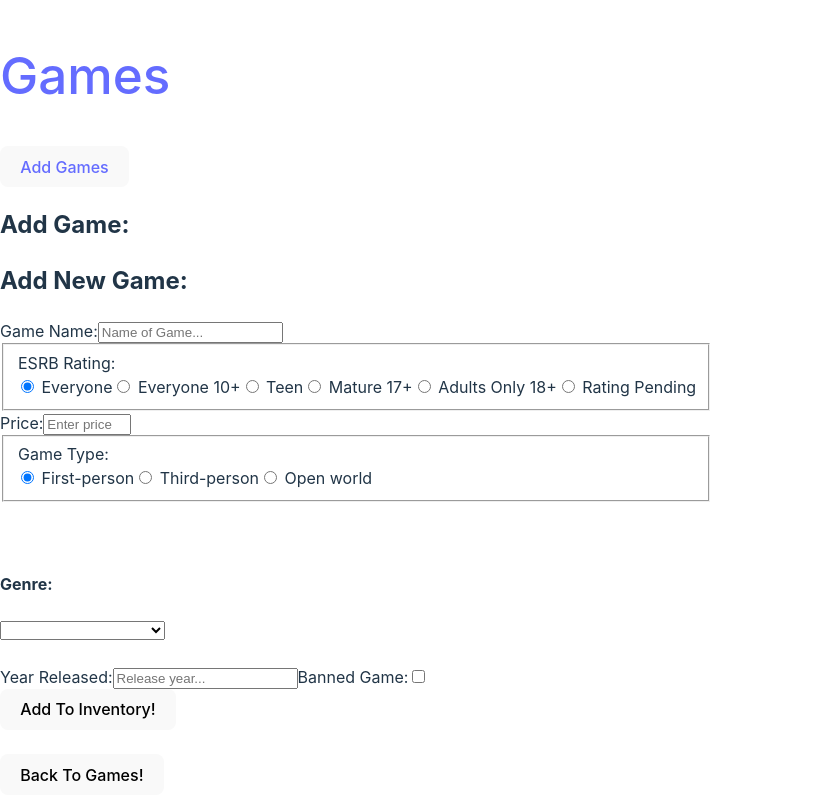
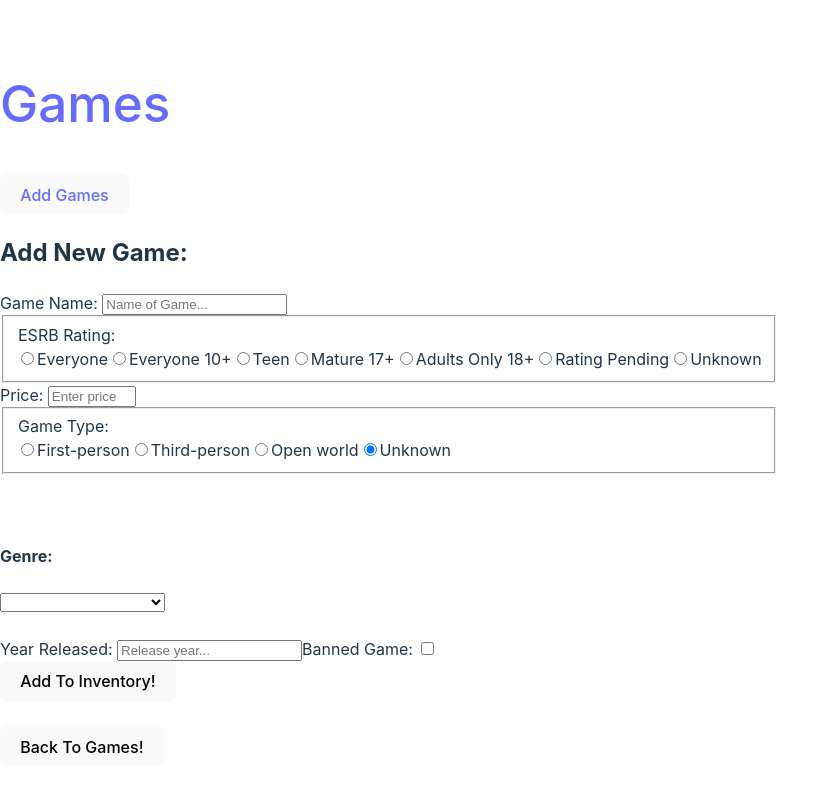
Before and after one commit to tsunami-dev/front_end_single_resource, a React (Vite) app: page /games/new in a window 1280 px wide. Shown: the whole page, without its empty margins (0-839 px from the left). Built offline with nearby package versions, Linux system fonts and the light colour scheme.

Commit message:
fixed the radio inputs in the GameNewform and GameEditForm because they weren't returning any data

```diff
--- a/src/Components/GameEditForm.jsx
+++ b/src/Components/GameEditForm.jsx
@@ -24,6 +24,20 @@ function GameEditForm() {
 
   const handleCheckboxChange = () => {
     setGame({ ...game, is_banned: !game.is_banned });
+  };
+
+  const handleRatingChange = (e) => {
+    const { value } = e.target;
+    // If the selected value is the same as the current value, set it to an empty string
+    const ratingValue = value === game.rating ? "" : value;
+    setGame({ ...game, rating: ratingValue });
+  };
+
+  const handleTypeChange = (e) => {
+    const { value } = e.target;
+    // If the selected value is the same as the current value, set it to an empty string
+    const typeValue = value === game.type ? "" : value;
+    setGame({ ...game, type: typeValue });
   };
 
   // Update game . Redirect to show view
@@ -84,34 +98,80 @@ function GameEditForm() {
         />
         <fieldset>
           <div className="radio">
-            <legend
-              htmlFor="rating"
-              value={game.rating}
-              onChange={handleTextChange}
-            >
-              ESRB Rating:
-            </legend>
+            <legend>ESRB Rating: </legend>
             <label>
-              <input name="rating" value="E" type="radio" checked /> Everyone
+              <input
+                name="rating"
+                value="E"
+                type="radio"
+                checked={game.rating === "E"}
+                onChange={handleRatingChange}
+              />
+              Everyone
             </label>
             <label>
-              <input name="rating" value="E10+" type="radio" /> Everyone 10+
+              <input
+                name="rating"
+                value="E10+"
+                type="radio"
+                checked={game.rating === "E10+"}
+                onChange={handleRatingChange}
+              />
+              Everyone 10+
             </label>
             <label>
-              <input name="rating" value="T" type="radio" /> Teen
+              <input
+                name="rating"
+                value="T"
+                type="radio"
+                checked={game.rating === "T"}
+                onChange={handleRatingChange}
+              />
+              Teen
             </label>
             <label>
-              <input name="rating" value="M" type="radio" /> Mature 17+
+              <input
+                name="rating"
+                value="M"
+                type="radio"
+                checked={game.rating === "M"}
+                onChange={handleRatingChange}
+              />
+              Mature 17+
             </label>
             <label>
-              <input name="rating" value="AO" type="radio" /> Adults Only 18+
+              <input
+                name="rating"
+                value="AO"
+                type="radio"
+                checked={game.rating === "AO"}
+                onChange={handleRatingChange}
+              />
+              Adults Only 18+
             </label>
             <label>
-              <input name="rating" value="RP" type="radio" /> Rating Pending
+              <input
+                name="rating"
+                value="RP"
+                type="radio"
+                checked={game.rating === "RP"}
+                onChange={handleRatingChange}
+              />
+              Rating Pending
+            </label>
+            <label>
+              <input
+                name="rating"
+                value="Null"
+                type="radio"
+                checked={game.rating === " "}
+                onChange={handleRatingChange}
+              />
+              Unknown
             </label>
           </div>
         </fieldset>
-        <label htmlFor="price">Price:</label>
+        <label htmlFor="price">Price: </label>
         <input
           id="price"
           value={game.price}
@@ -124,29 +184,52 @@ function GameEditForm() {
         />
         <fieldset>
           <div className="radio">
-            <legend
-              htmlFor="type"
-              value={game.type}
-              onChange={handleTextChange}
-            >
-              Game Type:
-            </legend>
+            <legend>Game Type: </legend>
             <label>
-              <input name="type" value="First-person" type="radio" checked />{" "}
+              <input
+                name="type"
+                value="First-person"
+                type="radio"
+                checked={game.type === "First-person"}
+                onChange={handleTypeChange}
+              />
               First-person
             </label>
             <label>
-              <input name="type" value="Third-person" type="radio" />{" "}
+              <input
+                name="type"
+                value="Third-person"
+                type="radio"
+                checked={game.type === "Third-person"}
+                onChange={handleTypeChange}
+              />
               Third-person
             </label>
             <label>
-              <input name="type" value="Open world" type="radio" /> Open world
+              <input
+                name="type"
+                value="Open world"
+                type="radio"
+                checked={game.type === "Open world"}
+                onChange={handleTypeChange}
+              />
+              Open world
+            </label>
+            <label>
+              <input
+                name="type"
+                value="Null"
+                type="radio"
+                checked={game.type === ""}
+                onChange={handleTypeChange}
+              />
+              Unknown
             </label>
           </div>
         </fieldset>
         <br />
         <br />
-        <h4 className="select">Genre:</h4>
+        <h4 className="select">Genre: </h4>
         <select value={game.genre} id="genre" onChange={handleTextChange}>
           <option value=""></option>
           <option value="Action game">Action Game</option>
@@ -167,7 +250,7 @@ function GameEditForm() {
         </select>
         <br />
         <br />
-        <label htmlFor="year">Year Released:</label>
+        <label htmlFor="year">Year Released: </label>
         <input
           id="year"
           value={game.year}
@@ -175,7 +258,7 @@ function GameEditForm() {
           onChange={handleTextChange}
           placeholder="Release year..."
         />
-        <label htmlFor="isBanned">Banned Game:</label>
+        <label htmlFor="isBanned">Banned Game: </label>
         <input
           id="isBanned"
           type="checkbox"
--- a/src/Components/GameNewForm.jsx
+++ b/src/Components/GameNewForm.jsx
@@ -47,6 +47,20 @@ function GameNewForm() {
     setGame({ ...game, isBanned: !game.isBanned });
   };
 
+  const handleRatingChange = (e) => {
+    const { value } = e.target;
+    // If the selected value is the same as the current value, set it to an empty string
+    const ratingValue = value === game.rating ? "" : value;
+    setGame({ ...game, rating: ratingValue });
+  };
+
+  const handleTypeChange = (e) => {
+    const { value } = e.target;
+    // If the selected value is the same as the current value, set it to an empty string
+    const typeValue = value === game.type ? "" : value;
+    setGame({ ...game, type: typeValue });
+  };
+
   const handleOnSubmit = (e) => {
     e.preventDefault();
     addGame();
@@ -67,9 +81,9 @@ function GameNewForm() {
 
   return (
     <div className="New">
-      <h2 className="returnheader">Add New Game:</h2>
+      <h2 className="returnheader">Add New Game: </h2>
       <form onSubmit={handleOnSubmit}>
-        <label htmlFor="name">Game Name:</label>
+        <label htmlFor="name">Game Name: </label>
         <input
           id="name"
           value={game.name}
@@ -80,34 +94,80 @@ function GameNewForm() {
         />
         <fieldset>
           <div className="radio">
-            <legend
-              htmlFor="rating"
-              value={game.rating}
-              onChange={handleTextChange}
-            >
-              ESRB Rating:
-            </legend>
+            <legend>ESRB Rating: </legend>
             <label>
-              <input name="rating" value="E" type="radio" checked /> Everyone
+              <input
+                name="rating"
+                value="E"
+                type="radio"
+                checked={game.rating === "E"}
+                onChange={handleRatingChange}
+              />
+              Everyone
             </label>
             <label>
-              <input name="rating" value="E10+" type="radio" /> Everyone 10+
+              <input
+                name="rating"
+                value="E10+"
+                type="radio"
+                checked={game.rating === "E10+"}
+                onChange={handleRatingChange}
+              />
+              Everyone 10+
             </label>
             <label>
-              <input name="rating" value="T" type="radio" /> Teen
+              <input
+                name="rating"
+                value="T"
+                type="radio"
+                checked={game.rating === "T"}
+                onChange={handleRatingChange}
+              />
+              Teen
             </label>
             <label>
-              <input name="rating" value="M" type="radio" /> Mature 17+
+              <input
+                name="rating"
+                value="M"
+                type="radio"
+                checked={game.rating === "M"}
+                onChange={handleRatingChange}
+              />
+              Mature 17+
             </label>
             <label>
-              <input name="rating" value="AO" type="radio" /> Adults Only 18+
+              <input
+                name="rating"
+                value="AO"
+                type="radio"
+                checked={game.rating === "AO"}
+                onChange={handleRatingChange}
+              />
+              Adults Only 18+
             </label>
             <label>
-              <input name="rating" value="RP" type="radio" /> Rating Pending
+              <input
+                name="rating"
+                value="RP"
+                type="radio"
+                checked={game.rating === "RP"}
+                onChange={handleRatingChange}
+              />
+              Rating Pending
+            </label>
+            <label>
+              <input
+                name="rating"
+                value="Null"
+                type="radio"
+                checked={game.rating === " "}
+                onChange={handleRatingChange}
+              />
+              Unknown
             </label>
           </div>
         </fieldset>
-        <label htmlFor="price">Price:</label>
+        <label htmlFor="price">Price: </label>
         <input
           id="price"
           value={game.price}
@@ -120,29 +180,52 @@ function GameNewForm() {
         />
         <fieldset>
           <div className="radio">
-            <legend
-              htmlFor="type"
-              value={game.type}
-              onChange={handleTextChange}
-            >
-              Game Type:
-            </legend>
+            <legend>Game Type: </legend>
             <label>
-              <input name="type" value="First-person" type="radio" checked />{" "}
+              <input
+                name="type"
+                value="First-person"
+                type="radio"
+                checked={game.type === "First-person"}
+                onChange={handleTypeChange}
+              />
               First-person
             </label>
             <label>
-              <input name="type" value="Third-person" type="radio" />{" "}
+              <input
+                name="type"
+                value="Third-person"
+                type="radio"
+                checked={game.type === "Third-person"}
+                onChange={handleTypeChange}
+              />
               Third-person
             </label>
             <label>
-              <input name="type" value="Open world" type="radio" /> Open world
+              <input
+                name="type"
+                value="Open world"
+                type="radio"
+                checked={game.type === "Open world"}
+                onChange={handleTypeChange}
+              />
+              Open world
+            </label>
+            <label>
+              <input
+                name="type"
+                value="Null"
+                type="radio"
+                checked={game.type === ""}
+                onChange={handleTypeChange}
+              />
+              Unknown
             </label>
           </div>
         </fieldset>
         <br />
         <br />
-        <h4 className="select">Genre:</h4>
+        <h4 className="select">Genre: </h4>
         <select value={game.genre} id="genre" onChange={handleTextChange}>
           <option value=""></option>
           <option value="Action game">Action Game</option>
@@ -163,7 +246,7 @@ function GameNewForm() {
         </select>
         <br />
         <br />
-        <label htmlFor="year">Year Released:</label>
+        <label htmlFor="year">Year Released: </label>
         <input
           id="year"
           value={game.year}
@@ -171,7 +254,7 @@ function GameNewForm() {
           onChange={handleTextChange}
           placeholder="Release year..."
         />
-        <label htmlFor="isBanned">Banned Game:</label>
+        <label htmlFor="isBanned">Banned Game: </label>
         <input
           id="isBanned"
           type="checkbox"
--- a/src/Pages/New.jsx
+++ b/src/Pages/New.jsx
@@ -3,7 +3,6 @@ import GameNewForm from "../Components/GameNewForm";
 function New() {
   return (
     <div className="New">
-      <h2>Add Game:</h2>
       <GameNewForm />
     </div>
   );
```
